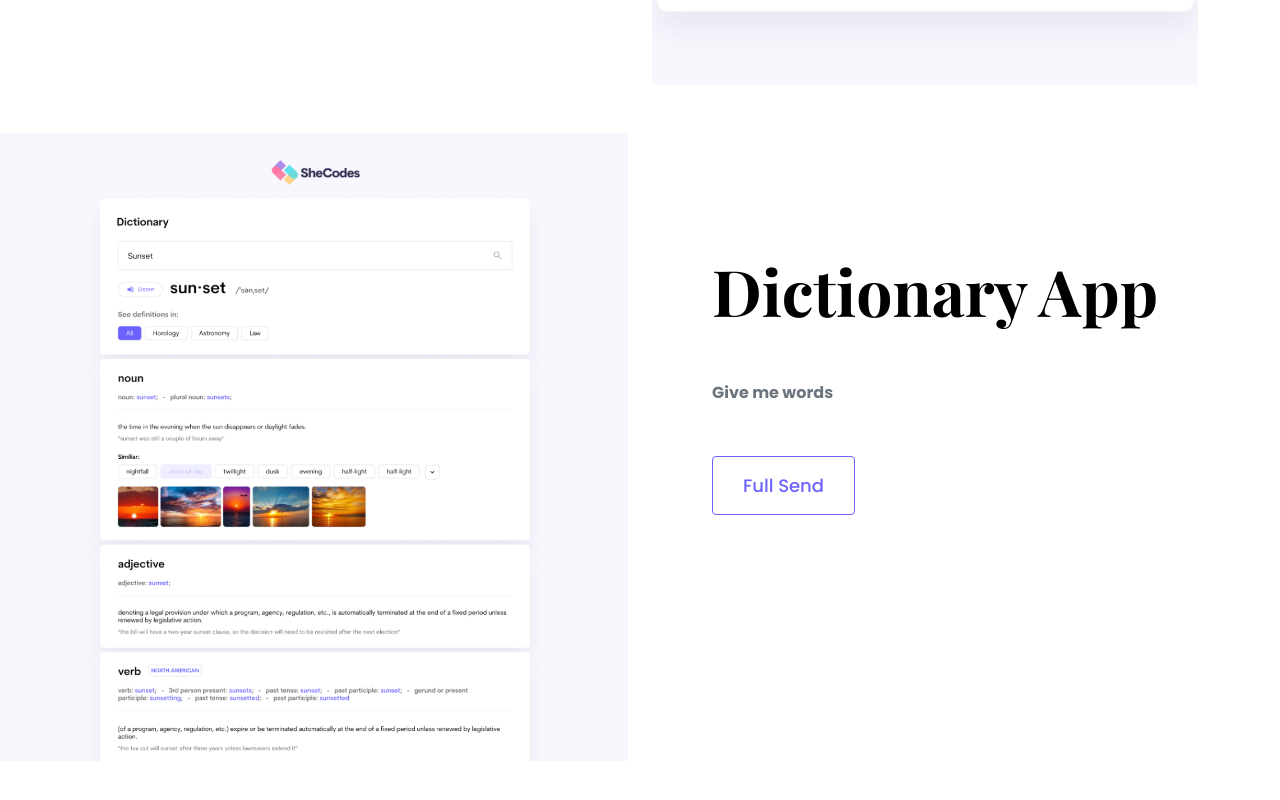
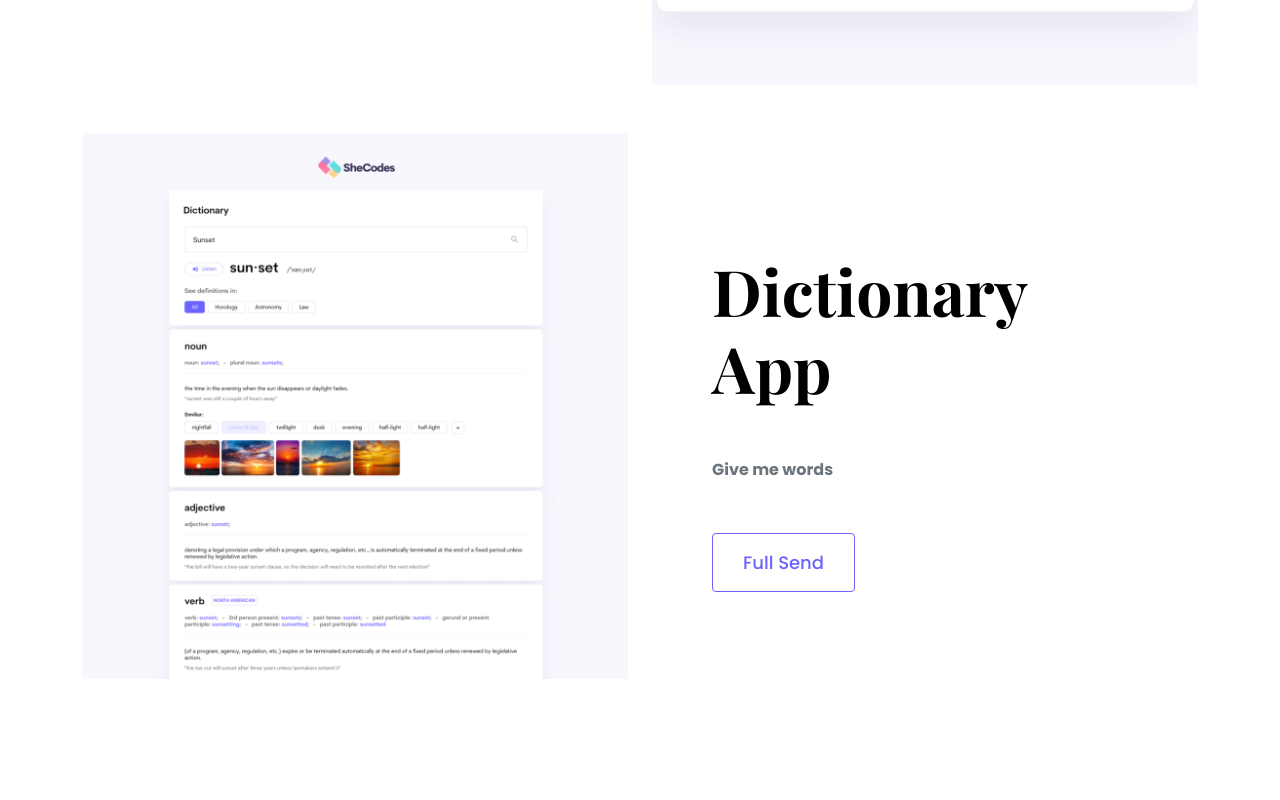
Before and after one commit to julesseiler/Portfolio-Project-1, a plain HTML site: page index.html in a window 1280 px wide. Shown: the part 1838-2638 px from the top of the page. After the commit the page ends 2598 px from the top, so only its background shows below. Drawn offline with nearby package versions, Linux system fonts and the light colour scheme.

Commit message:
Fixed the dictionary picture, too many </div>

```diff
--- a/index.html
+++ b/index.html
@@ -69,25 +69,19 @@
           />
         </div>
       </div>
-    </div>
-    <div class="row mb-5">
-         <div class="col d-none d-lg-block">
-          <img
-            src="photos/dictionary.png"
-            alt="dictionary"
-            class="img-fluid"
-          />
+
+      <div class="row mb-5">
+        <div class="col d-none d-lg-block">
+          <img src="photos/dictionary.png" alt="dictionary" class="img-fluid" />
         </div>
         <div class="col">
-         <div class="project-description">
+          <div class="project-description">
             <h2 class="mb-5">Dictionary App</h2>
-            <p class="mb-5 text-muted">
-              Give me words
-            </p>
+            <p class="mb-5 text-muted">Give me words</p>
             <a href="#" class="btn btn-branding-outline">Full Send</a>
           </div>
         </div>
-    </div>
+      </div>
     </div>
   </body>
 </html>
```
